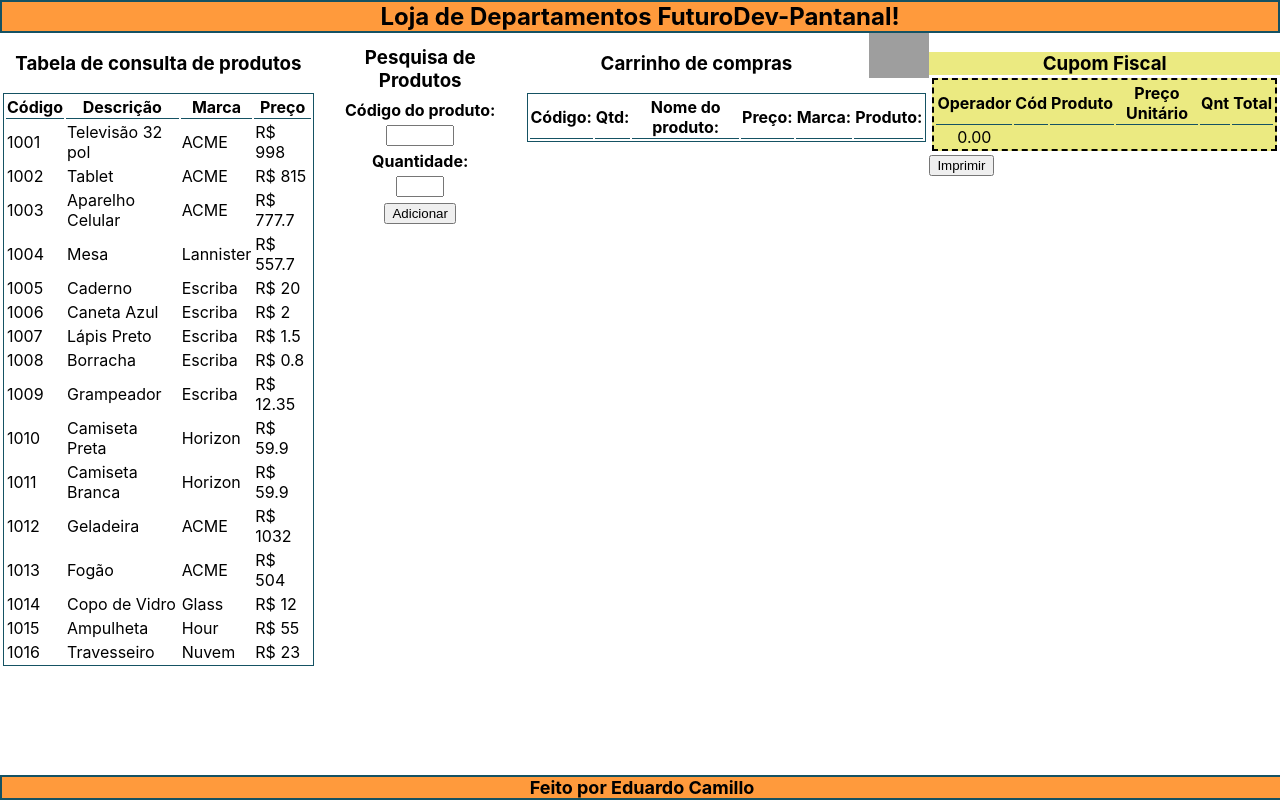
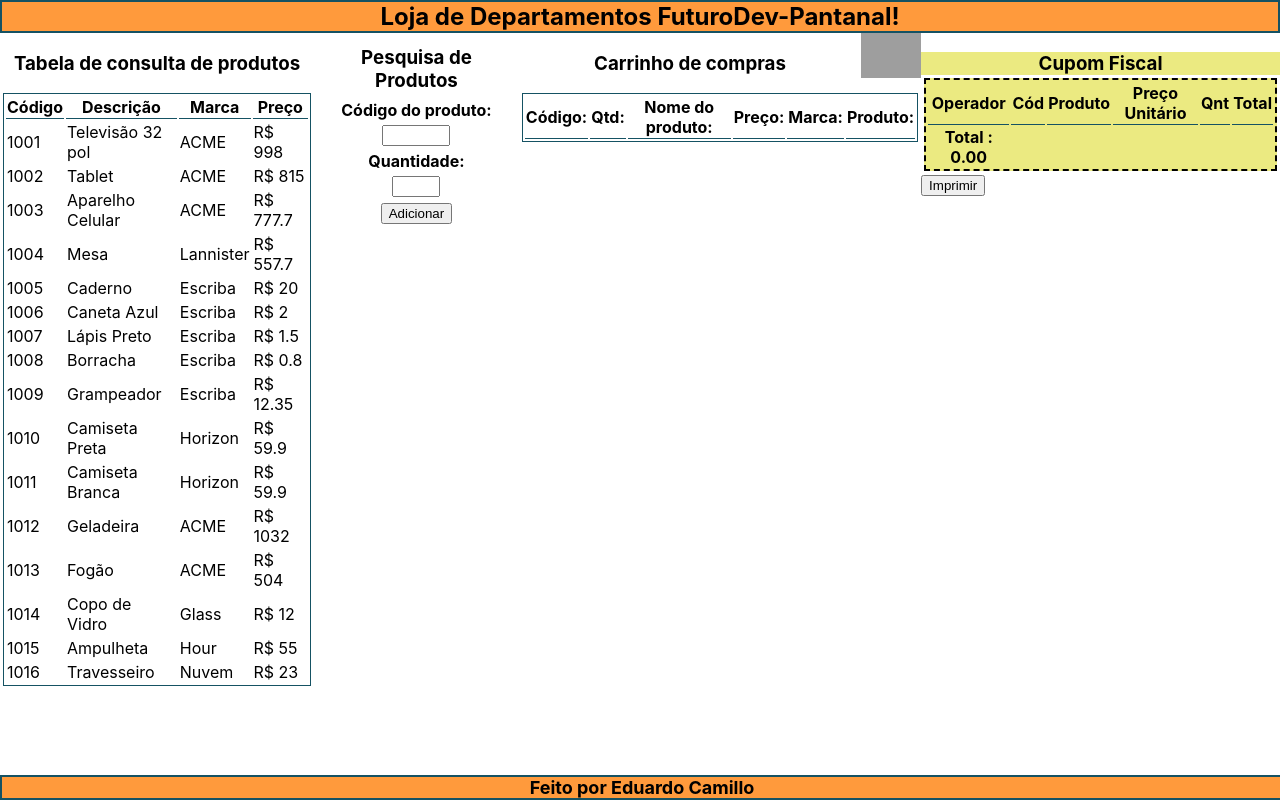
Before and after one commit to Eduardo-Camillo/projeto-modulo-1, a React (Create React App) app: page / in a window 1280 px wide. Built offline with nearby package versions, Linux system fonts and the light colour scheme; grey boxes are pictures that could not be loaded.

Commit message:
Fix - Arruma botão de impressao

```diff
--- a/src/App.js
+++ b/src/App.js
@@ -4,8 +4,8 @@ import CupomFiscal from './components/CupomFiscal';
 import CarrinhoCompras from './components/CarrinhoCompras';
 import Cabecalho from './components/Cabecalho';
 import { useState } from 'react';
+import { Rodape } from './components/Rodape';
 import './App.css';
-import { Rodape } from './components/Rodape';
 
 
 function App() {
@@ -37,7 +37,7 @@ function App() {
         <ListaProdutos produtos={produtos} />
         <PesquisarProduto produtos={produtos} setProduto={setProduto} setArrayCarrinho={setArrayCarrinho} arrayCarrinho={arrayCarrinho} />
         <CarrinhoCompras setProduto={setProduto} arrayCarrinho={arrayCarrinho} setArrayCarrinho={setArrayCarrinho} produtos={produtos} />
-        <CupomFiscal produto={produto} somando={somando} setSomando={setSomando} />
+        <CupomFiscal produto={produto} somando={somando} setSomando={setSomando} arrayCarrinho={arrayCarrinho} setArrayCarrinho={setArrayCarrinho} />
       </div>
       <Rodape />
     </div>
--- a/src/components/CarrinhoCompras/index.js
+++ b/src/components/CarrinhoCompras/index.js
@@ -4,6 +4,9 @@ import './styles.css';
 
 export default function CarrinhoCompras({ produtos, setProduto, arrayCarrinho, setArrayCarrinho }) {
   const [negativo, setNegativo] = useState([]);
+
+
+
   function handleDelete(e, codigo) {
     e.preventDefault()
 
--- a/src/components/CupomFiscal/index.js
+++ b/src/components/CupomFiscal/index.js
@@ -4,6 +4,11 @@ import './styles.css';
 export default function CupomFiscal({ produto, somando, setSomando }) {
 
   const [arrayCupom, setArrayCupom] = useState([]);
+
+  function apagaTudo() {
+    alert("Cupom fiscal adicionado na fila de impressão!")
+  }
+
 
   useEffect(() => {
     setArrayCupom([...produto]);
@@ -45,10 +50,10 @@ export default function CupomFiscal({ produto, somando, setSomando }) {
               )
             })
           }
-          <div>{(somando).toFixed(2)}</div>
+          <div className='total'>Total : {(somando).toFixed(2)}</div>
         </tbody>
       </table>
-      <button className='imprimir'>Imprimir</button>
+      <button className='imprimir' onClick={apagaTudo}>Imprimir</button>
     </body>
   )
 }
--- a/src/components/CupomFiscal/styles.css
+++ b/src/components/CupomFiscal/styles.css
@@ -8,3 +8,6 @@
     background-color: #EBEA81;
     margin-bottom: 0px;
 }
+.total {
+   font-weight: bold;
+}
```
